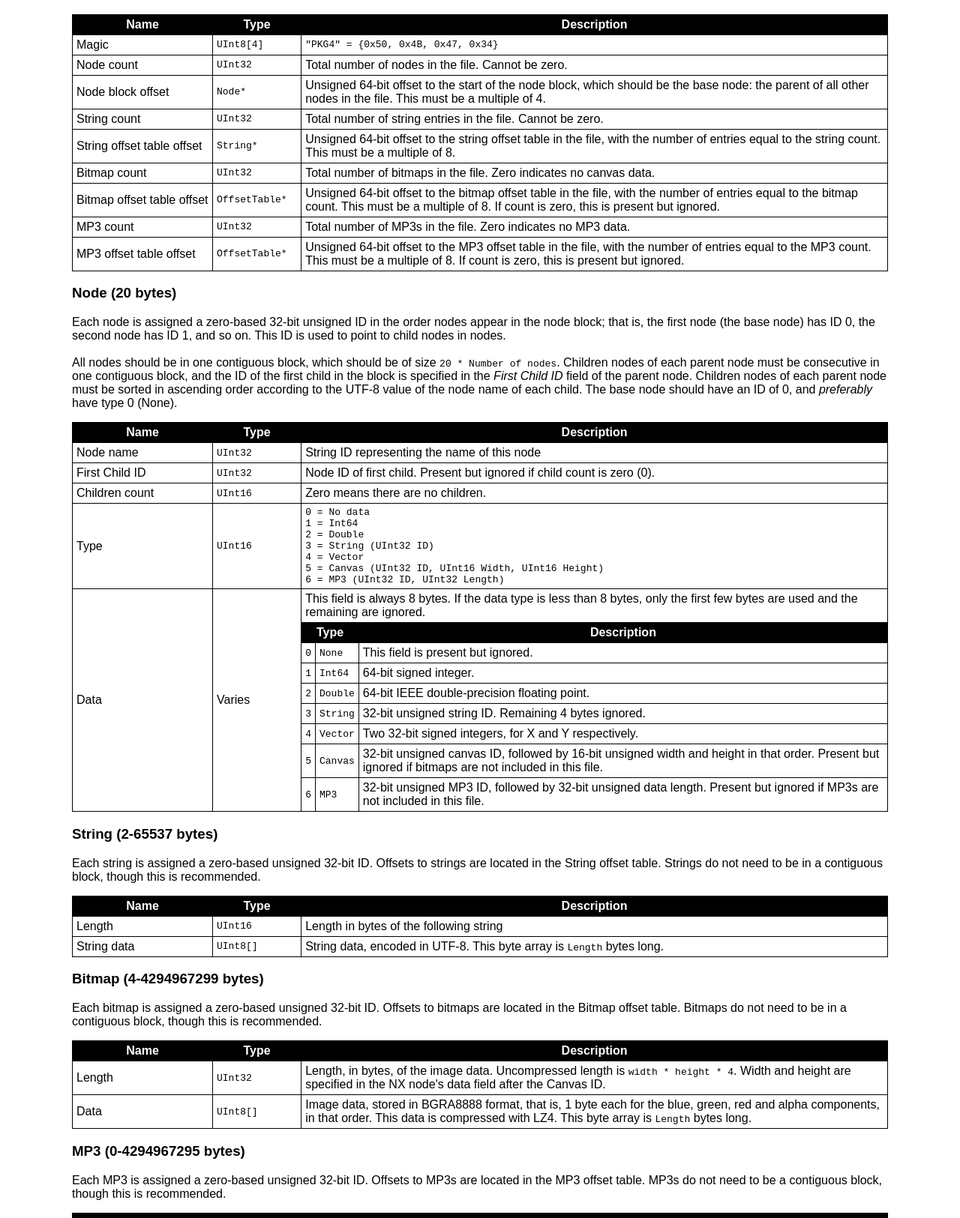
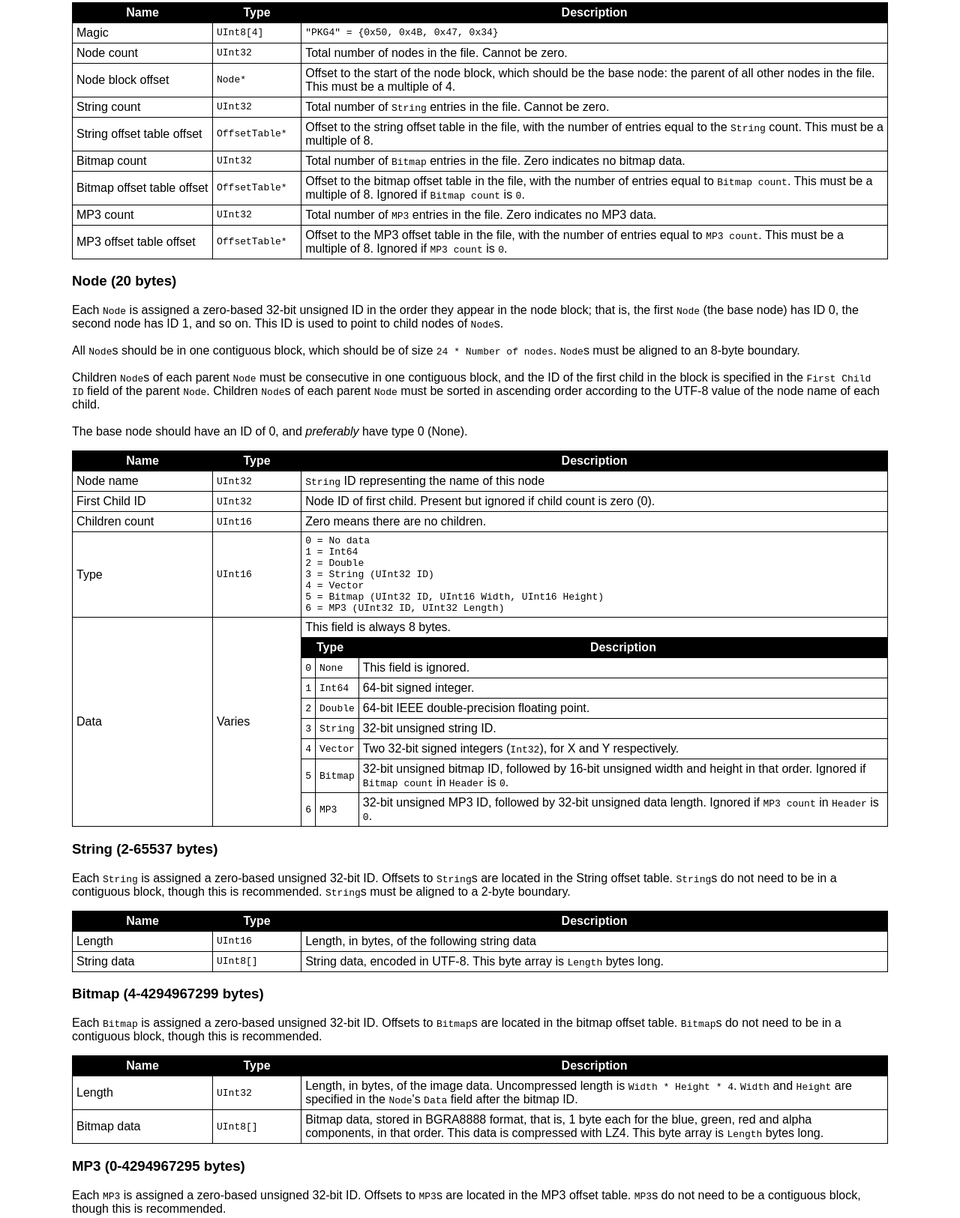
Before and after one commit to nxformat/nxformat.github.io, a plain HTML site: page index.html in a window 1280 px wide. Shown: the part 756-2381 px from the top of the page at 75% size. Drawn offline with Linux system fonts and the light colour scheme.

Commit message:
NX Spec: Remove redundancies; make specification more concise.
Signed-off-by: angelsl <hidingfromhidden@gmail.com>

```diff
--- a/index.html
+++ b/index.html
@@ -44,6 +44,7 @@ th.type {
 <p>In the NX file format, the following should be followed:</p>
 
 <ul>
+<li>All offsets are unsigned 64-bit integers, zero-based, and are from the beginning of the file.</li>
 <li>Signed integers use Two's complement.</li>
 <li>All multi-byte integer and and floating point types are in little endian byte order.</li>
 <li>Floating point types follow IEEE standards.</li>
@@ -60,7 +61,6 @@ th.type {
 <li><a href="https://github.com/angelsl/ms-wz2nx">WZ2NX</a> (C#), by angelsl, a tool to convert WZ files to NX.</li>
 </ul>
 
-<p>In the following specification, <em>Bitmap</em> is synonymous with <em>Canvas data</em>.</p>
 <h3>Recommended File Format</h3>
 <table>
 <tr><th class="name">Name</th><th class="type">Type</th><th class="desc">Description</th></tr>
@@ -69,7 +69,7 @@ th.type {
 <tr><td>String offset table</td><td class="mono">UInt64[]</td><td>String offset table. Contiguous block.</td></tr>
 <tr><td>String data</td><td class="mono">String[]</td><td>String data.</td></tr>
 <tr><td>Bitmap offset table</td><td class="mono">UInt64[]</td><td>Bitmap offset table. Contiguous block.</td></tr>
-<tr><td>Bitmaps</td><td class="mono">Canvas[]</td><td>Canvas data.</td></tr>
+<tr><td>Bitmaps</td><td class="mono">Bitmap[]</td><td>Bitmap data.</td></tr>
 <tr><td>MP3 offset table</td><td class="mono">UInt64[]</td><td>MP3 offset table. Contiguous block.</td></tr>
 <tr><td>MP3 data</td><td class="mono">MP3[]</td><td>MP3 data.</td></tr>
 </table>
@@ -80,63 +80,63 @@ th.type {
 <!-- <tr><td></td><td class="mono"></td><td></td></tr> -->
 <tr><td>Magic</td><td class="mono">UInt8[4]</td><td class="mono">"PKG4" = {0x50, 0x4B, 0x47, 0x34}</td></tr>
 <tr><td>Node count</td><td class="mono">UInt32</td><td>Total number of nodes in the file. Cannot be zero.</td></tr>
-<tr><td>Node block offset</td><td class="mono">Node*</td><td>Unsigned 64-bit offset to the start of the node block, which should be the base node: the parent of all other nodes in the file. This must be a multiple of 4.</td></tr>
-<tr><td>String count</td><td class="mono">UInt32</td><td>Total number of string entries in the file. Cannot be zero.</td></tr>
-<tr><td>String offset table offset</td><td class="mono">String*</td><td>Unsigned 64-bit offset to the string offset table in the file, with the number of entries equal to the string count. This must be a multiple of 8.</td></tr>
-<tr><td>Bitmap count</td><td class="mono">UInt32</td><td>Total number of bitmaps in the file. Zero indicates no canvas data.</td></tr>
-<tr><td>Bitmap offset table offset</td><td class="mono">OffsetTable*</td><td>Unsigned 64-bit offset to the bitmap offset table in the file, with the number of entries equal to the bitmap count. This must be a multiple of 8. If count is zero, this is present but ignored.</td></tr>
-<tr><td>MP3 count</td><td class="mono">UInt32</td><td>Total number of MP3s in the file. Zero indicates no MP3 data.</td></tr>
-<tr><td>MP3 offset table offset</td><td class="mono">OffsetTable*</td><td>Unsigned 64-bit offset to the MP3 offset table in the file, with the number of entries equal to the MP3 count. This must be a multiple of 8. If count is zero, this is present but ignored.</td></tr>
+<tr><td>Node block offset</td><td class="mono">Node*</td><td>Offset to the start of the node block, which should be the base node: the parent of all other nodes in the file. This must be a multiple of 4.</td></tr>
+<tr><td>String count</td><td class="mono">UInt32</td><td>Total number of <code>String</code> entries in the file. Cannot be zero.</td></tr>
+<tr><td>String offset table offset</td><td class="mono">OffsetTable*</td><td>Offset to the string offset table in the file, with the number of entries equal to the <code>String</code> count. This must be a multiple of 8.</td></tr>
+<tr><td>Bitmap count</td><td class="mono">UInt32</td><td>Total number of <code>Bitmap</code> entries in the file. Zero indicates no bitmap data.</td></tr>
+<tr><td>Bitmap offset table offset</td><td class="mono">OffsetTable*</td><td>Offset to the bitmap offset table in the file, with the number of entries equal to <code>Bitmap count</code>. This must be a multiple of 8. Ignored if <code>Bitmap count</code> is <code>0</code>.</td></tr>
+<tr><td>MP3 count</td><td class="mono">UInt32</td><td>Total number of <code>MP3</code> entries in the file. Zero indicates no MP3 data.</td></tr>
+<tr><td>MP3 offset table offset</td><td class="mono">OffsetTable*</td><td>Offset to the MP3 offset table in the file, with the number of entries equal to <code>MP3 count</code>. This must be a multiple of 8. Ignored if <code>MP3 count</code> is <code>0</code>.</td></tr>
 </table>
 
 <h3>Node (20 bytes)</h3>
-<p>Each node is assigned a zero-based 32-bit unsigned ID in the order nodes appear in the node block; that is, the first node (the base node) has ID 0, the second node has ID 1, and so on. This ID is used to point to child nodes in nodes.<br />
+<p>Each <code>Node</code> is assigned a zero-based 32-bit unsigned ID in the order they appear in the node block; that is, the first <code>Node</code> (the base node) has ID 0, the second node has ID 1, and so on. This ID is used to point to child nodes of <code>Node</code>s.<br />
 <br />
-All nodes should be in one contiguous block, which should be of size <code>20 * Number of nodes</code>. Children nodes of each parent node must be consecutive in one contiguous block, and the ID of the first child in the block is specified in the <em>First Child ID</em> field of the parent node.
-
-Children nodes of each parent node must be sorted in ascending order according to the UTF-8 value of the node name of each child.
-
+All <code>Node</code>s should be in one contiguous block, which should be of size <code>24 * Number of nodes</code>. <code>Node</code>s must be aligned to an 8-byte boundary.<br />
+<br />
+Children <code>Node</code>s of each parent <code>Node</code> must be consecutive in one contiguous block, and the ID of the first child in the block is specified in the <code>First Child ID</code> field of the parent <code>Node</code>. Children <code>Node</code>s of each parent <code>Node</code> must be sorted in ascending order according to the UTF-8 value of the node name of each child.<br />
+<br />
 The base node should have an ID of 0, and <em>preferably</em> have type 0 (None).</p>
 <table>
 <tr><th class="name">Name</th><th class="type">Type</th><th colspan="3" class="desc">Description</th></tr>
 <!-- <tr><td></td><td class="mono"></td><td></td></tr> -->
-<tr><td>Node name</td><td class="mono">UInt32</td><td colspan="3">String ID representing the name of this node</td></tr>
+<tr><td>Node name</td><td class="mono">UInt32</td><td colspan="3"><code>String</code> ID representing the name of this node</td></tr>
 <tr><td>First Child ID</td><td class="mono">UInt32</td><td colspan="3">Node ID of first child. Present but ignored if child count is zero (0).</td></tr>
 <tr><td>Children count</td><td class="mono">UInt16</td><td colspan="3">Zero means there are no children.</td></tr>
-<tr><td>Type</td><td class="mono">UInt16</td><td class="mono" colspan="3">0 = No data<br />1 = Int64<br />2 = Double<br />3 = String (UInt32 ID)<br />4 = Vector<br />5 = Canvas (UInt32 ID, UInt16 Width, UInt16 Height)<br />6 = MP3 (UInt32 ID, UInt32 Length)</td></tr>
-<tr><td rowspan="9">Data</td><td rowspan="9">Varies</td><td colspan="3">This field is always 8 bytes. If the data type is less than 8 bytes, only the first few bytes are used and the remaining are ignored.
+<tr><td>Type</td><td class="mono">UInt16</td><td class="mono" colspan="3">0 = No data<br />1 = Int64<br />2 = Double<br />3 = String (UInt32 ID)<br />4 = Vector<br />5 = Bitmap (UInt32 ID, UInt16 Width, UInt16 Height)<br />6 = MP3 (UInt32 ID, UInt32 Length)</td></tr>
+<tr><td rowspan="9">Data</td><td rowspan="9">Varies</td><td colspan="3">This field is always 8 bytes.
 
 <tr><th colspan="2">Type</th><th>Description</th></tr>
-<tr><td class="mono">0</td><td class="mono">None</td><td>This field is present but ignored.</td></tr>
+<tr><td class="mono">0</td><td class="mono">None</td><td>This field is ignored.</td></tr>
 <tr><td class="mono">1</td><td class="mono">Int64</td><td>64-bit signed integer.</td></tr>
 <tr><td class="mono">2</td><td class="mono">Double</td><td>64-bit IEEE double-precision floating point.</td></tr>
-<tr><td class="mono">3</td><td class="mono">String</td><td>32-bit unsigned string ID. Remaining 4 bytes ignored.</td></tr>
-<tr><td class="mono">4</td><td class="mono">Vector</td><td>Two 32-bit signed integers, for X and Y respectively.</td></tr>
-<tr><td class="mono">5</td><td class="mono">Canvas</td><td>32-bit unsigned canvas ID, followed by 16-bit unsigned width and height in that order. Present but ignored if bitmaps are not included in this file.</td></tr>
-<tr><td class="mono">6</td><td class="mono">MP3</td><td>32-bit unsigned MP3 ID, followed by 32-bit unsigned data length. Present but ignored if MP3s are not included in this file.</td></tr>
+<tr><td class="mono">3</td><td class="mono">String</td><td>32-bit unsigned string ID.</td></tr>
+<tr><td class="mono">4</td><td class="mono">Vector</td><td>Two 32-bit signed integers (<code>Int32</code>), for X and Y respectively.</td></tr>
+<tr><td class="mono">5</td><td class="mono">Bitmap</td><td>32-bit unsigned bitmap ID, followed by 16-bit unsigned width and height in that order. Ignored if <code>Bitmap count</code> in <code>Header</code> is <code>0</code>.</td></tr>
+<tr><td class="mono">6</td><td class="mono">MP3</td><td>32-bit unsigned MP3 ID, followed by 32-bit unsigned data length. Ignored if <code>MP3 count</code> in <code>Header</code> is <code>0</code>.</td></tr>
 </td></tr>
 </table>
 
 <h3>String (2-65537 bytes)</h3>
-<p>Each string is assigned a zero-based unsigned 32-bit ID. Offsets to strings are located in the String offset table. Strings do not need to be in a contiguous block, though this is recommended.</p>
+<p>Each <code>String</code> is assigned a zero-based unsigned 32-bit ID. Offsets to <code>String</code>s are located in the String offset table. <code>String</code>s do not need to be in a contiguous block, though this is recommended. <code>String</code>s must be aligned to a 2-byte boundary.</p>
 <table>
 <tr><th class="name">Name</th><th class="type">Type</th><th class="desc">Description</th></tr>
 <!-- <tr><td></td><td class="mono"></td><td></td></tr> -->
-<tr><td>Length</td><td class="mono">UInt16</td><td>Length in bytes of the following string</td></tr>
+<tr><td>Length</td><td class="mono">UInt16</td><td>Length, in bytes, of the following string data</td></tr>
 <tr><td>String data</td><td class="mono">UInt8[]</td><td>String data, encoded in UTF-8. This byte array is <code>Length</code> bytes long.</td></tr>
 </table>
 
 <h3>Bitmap (4-4294967299 bytes)</h3>
-<p>Each bitmap is assigned a zero-based unsigned 32-bit ID. Offsets to bitmaps are located in the Bitmap offset table. Bitmaps do not need to be in a contiguous block, though this is recommended.</p>
+<p>Each <code>Bitmap</code> is assigned a zero-based unsigned 32-bit ID. Offsets to <code>Bitmap</code>s are located in the bitmap offset table. <code>Bitmap</code>s do not need to be in a contiguous block, though this is recommended.</p>
 <table>
 <tr><th class="name">Name</th><th class="type">Type</th><th class="desc">Description</th></tr>
 <!-- <tr><td></td><td class="mono"></td><td></td></tr> -->
-<tr><td>Length</td><td class="mono">UInt32</td><td>Length, in bytes, of the image data. Uncompressed length is <code>width * height * 4</code>. Width and height are specified in the NX node's data field after the Canvas ID.</td></tr>
-<tr><td>Data</td><td class="mono">UInt8[]</td><td>Image data, stored in BGRA8888 format, that is, 1 byte each for the blue, green, red and alpha components, in that order. This data is compressed with LZ4. This byte array is <code>Length</code> bytes long.</td></tr>
+<tr><td>Length</td><td class="mono">UInt32</td><td>Length, in bytes, of the image data. Uncompressed length is <code>Width * Height * 4</code>. <code>Width</code> and <code>Height</code> are specified in the <code>Node</code>'s <code>Data</code> field after the bitmap ID.</td></tr>
+<tr><td>Bitmap data</td><td class="mono">UInt8[]</td><td>Bitmap data, stored in BGRA8888 format, that is, 1 byte each for the blue, green, red and alpha components, in that order. This data is compressed with LZ4. This byte array is <code>Length</code> bytes long.</td></tr>
 </table>
 
 <h3>MP3 (0-4294967295 bytes)</h3>
-<p>Each MP3 is assigned a zero-based unsigned 32-bit ID. Offsets to MP3s are located in the MP3 offset table. MP3s do not need to be a contiguous block, though this is recommended.</p>
+<p>Each <code>MP3</code> is assigned a zero-based unsigned 32-bit ID. Offsets to <code>MP3</code>s are located in the MP3 offset table. <code>MP3</code>s do not need to be a contiguous block, though this is recommended.</p>
 <table>
 <tr><th class="name">Name</th><th class="type">Type</th><th class="desc">Description</th></tr>
 <!-- <tr><td></td><td class="mono"></td><td></td></tr> -->
@@ -144,7 +144,7 @@ The base node should have an ID of 0, and <em>preferably</em> have type 0 (None)
 </table>
 
 <h3>Offset Table</h3>
-<p>Offset arrays are used to refer to Strings, Bitmaps and MP3s. String offsets must be a multiple of 2. Bitmap and MP3 offsets must be a multiple of 8.</p>
+<p>Offset tables are used to refer to <code>String</code>s, <code>Bitmap</code>s and <code>MP3</code>s. String offsets must be a multiple of 2. Bitmap and MP3 offsets must be a multiple of 8.</p>
 <table>
 <tr><th class="name">Name</th><th class="type">Type</th><th class="desc">Description</th></tr>
 <!-- <tr><td></td><td class="mono"></td><td></td></tr> -->
```
